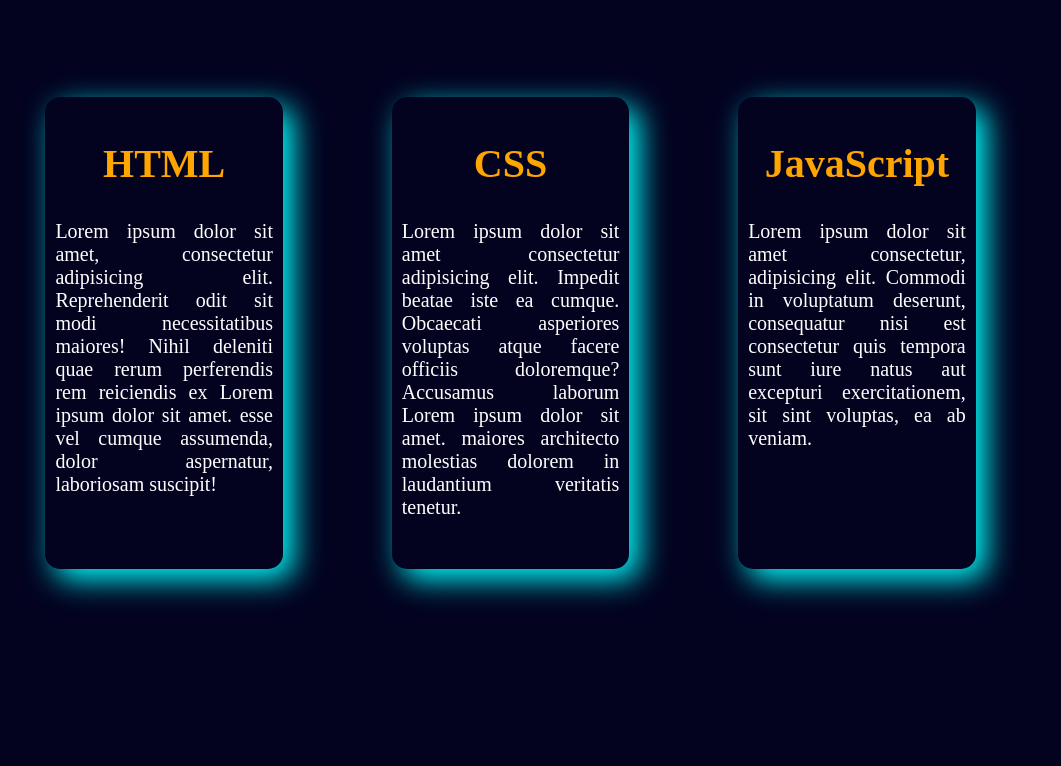
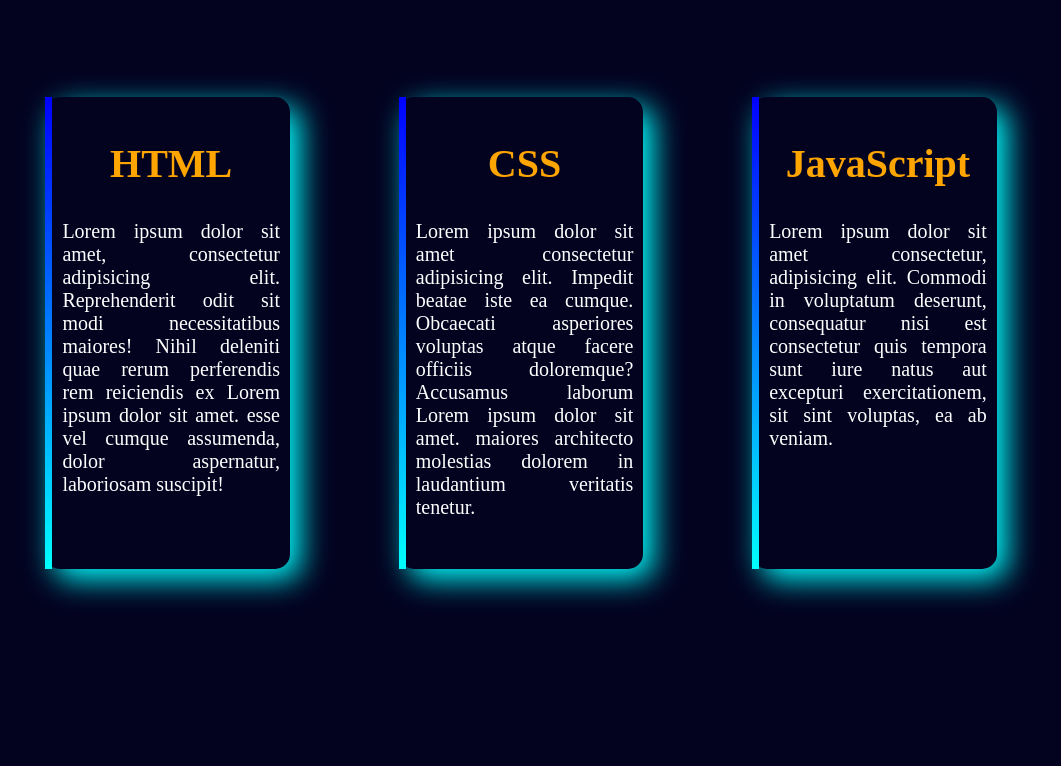
Before and after one commit to Saikatsaha95/Become-SuperHero, a plain HTML site: page index.html in a window 1280 px wide. Shown: the part 785-1551 px from the top of the page, without its empty margins (201-1262 px from the left). Drawn offline with Linux system fonts and the light colour scheme.

Commit message:
Border Added

```diff
--- a/index.html
+++ b/index.html
@@ -40,7 +40,7 @@
       </h1>
 
       <article class="flexible-container superitem-area">
-        <div class="superitem">
+        <div class="superitem baby-border">
           <h2 class="super-header">HTML</h2>
           <p>
             Lorem ipsum dolor sit amet, consectetur adipisicing elit.
@@ -50,7 +50,7 @@
           </p>
         </div>
 
-        <div class="superitem">
+        <div class="superitem baby-border">
           <h2 class="super-header">CSS</h2>
           <p>
             Lorem ipsum dolor sit amet consectetur adipisicing elit. Impedit
@@ -61,7 +61,7 @@
           </p>
         </div>
 
-        <div class="superitem">
+        <div class="superitem baby-border">
           <h2 class="super-header">JavaScript</h2>
           <p>
             Lorem ipsum dolor sit amet consectetur, adipisicing elit. Commodi in
@@ -129,5 +129,9 @@
         </div>
       </article>
     </section>
+
+    <footer>
+      © Team SuperHero 2021. Don't be a bad guy become a SuperHero.
+    </footer>
   </body>
 </html>
--- a/style.css
+++ b/style.css
@@ -102,3 +102,14 @@ a {
   border-image: linear-gradient(#f5af19, #f12711);
   border-image-slice: 1;
 }
+
+.baby-border {
+  border-left: 7px solid;
+  border-image: linear-gradient(blue, cyan);
+  border-image-slice: 1;
+}
+
+footer {
+  text-align: center;
+  color: gray;
+}
```
